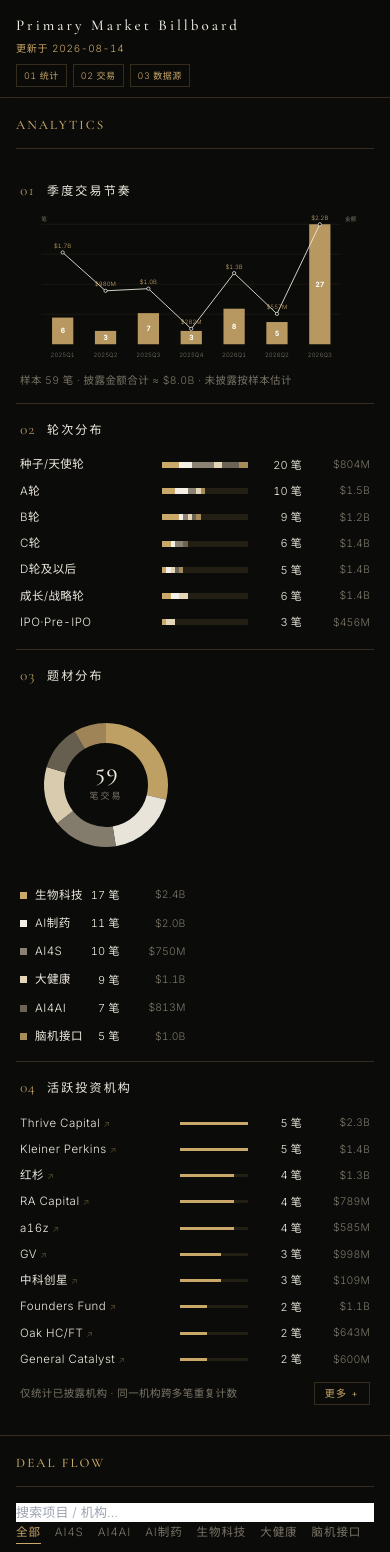
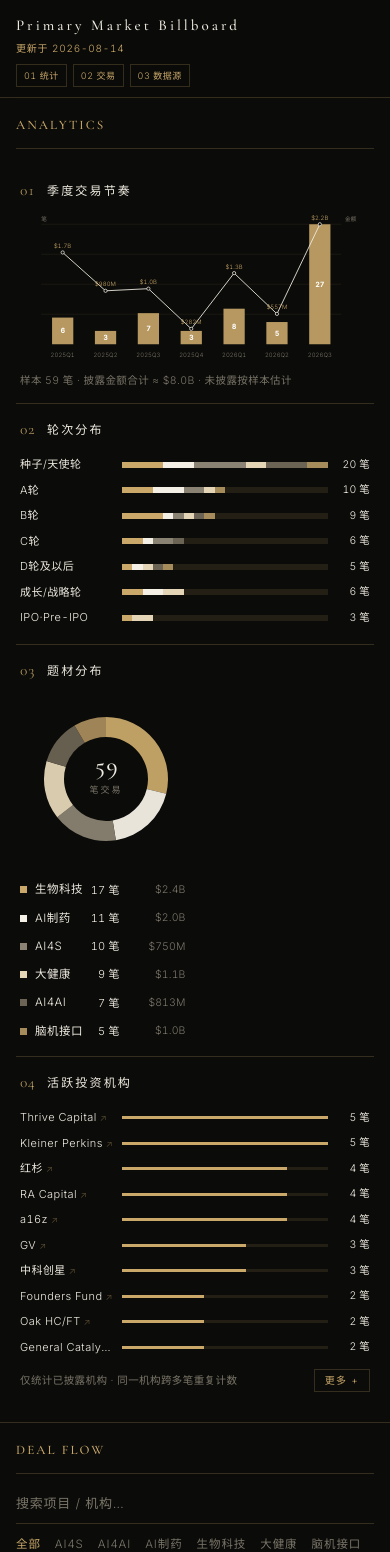
Before and after one commit to Maker0615/primary-market-billboard, a React (Vite) app: page / in a window 390 px wide. Shown: the top 1552 px of the page. Built offline with nearby package versions, Linux system fonts and the light colour scheme.

Commit message:
style: thin white bar counts; search/hist/mobile styles

```diff
--- a/src/index.css
+++ b/src/index.css
@@ -133,6 +133,22 @@ body {
 
 /* 日期双模式：桌面完整 / 移动端年月 */
 .d-ym { display: none; }
+
+/* 项目搜索框 */
+.deal-search {
+  width: 100%; background: none; border: none; outline: none;
+  border-bottom: 1px solid var(--hairline);
+  color: var(--ivory); font-family: var(--sans); font-weight: 300;
+  font-size: 13px; letter-spacing: 0.06em;
+  padding: 4px 0 10px; margin-bottom: 10px;
+  caret-color: var(--gold);
+}
+.deal-search::placeholder { color: var(--gray); }
+.deal-search:focus { border-bottom-color: var(--gold); }
+
+/* 历史融资垂直条目 */
+.hist-item { display: flex; gap: 10px; align-items: baseline; padding: 3px 0; color: #CFC9BA; font-size: 12px; }
+.hist-dot { width: 5px; height: 5px; background: var(--gold); flex-shrink: 0; transform: translateY(-1px); }
 
 /* 环形图联动 */
 .donut-li { cursor: pointer; padding: 2px 4px; margin: 0 -4px; transition: background 0.15s; }
@@ -294,6 +310,12 @@ body {
   .tabs { gap: 14px; }
   .tabs-note { width: 100%; margin-left: 0; }
 
+  /* 条形图：给轨道留足宽度 */
+  .hbar-row { gap: 6px; }
+  .hbar-label { max-width: 96px; font-size: 11px; }
+  .hbar-usd { display: none; }
+  .hbar-val { width: 36px; font-size: 10.5px; }
+
   /* 弹窗：近全屏 */
   .modal-mask { padding: 0; align-items: stretch; }
   .modal { width: 100%; max-height: 100vh; border: none; }
```
